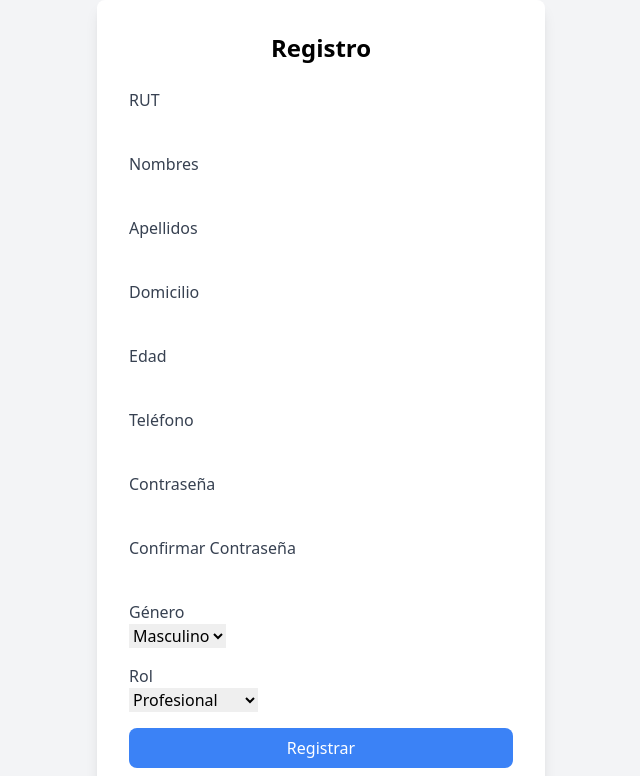
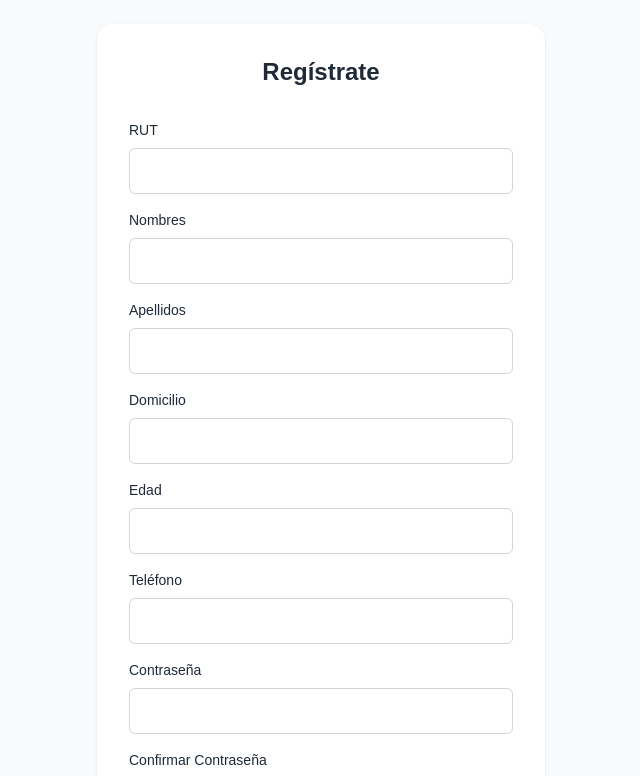
Before and after one commit to SionArancibia/TDR-Agenda, a React (Vite) app in the folder frontend/: page /signup in a window 1280 px wide. Shown: the top 776 px of the page, without its empty margins (319-959 px from the left). Built offline with nearby package versions, Linux system fonts and the light colour scheme; no server answers.

Commit message:
Mejorar registro

```diff
--- a/frontend/src/pages/Signup.tsx
+++ b/frontend/src/pages/Signup.tsx
@@ -1,172 +1,118 @@
-import React, { useState } from 'react';
-import axios from 'axios';
+import { z } from 'zod';
+import { SubmitHandler, useForm } from 'react-hook-form';
+import { zodResolver } from '@hookform/resolvers/zod';
+import useSignup from '../hooks/useSignUp';
+
+// Definición del esquema de validación con Zod
+const SignupSchema = z.object({
+    rut: z.string().min(1, 'El RUT es obligatorio'),
+    nombres: z.string().min(1, 'El nombre es obligatorio'),
+    apellidos: z.string().min(1, 'El apellido es obligatorio'),
+    domicilio: z.string().min(1, 'El domicilio es obligatorio'),
+    edad: z.number().min(1, 'La edad es obligatoria'),
+    telefono: z.number().min(1, 'El teléfono es obligatorio'),
+    contrasena: z.string().min(6, 'La contraseña debe tener al menos 6 caracteres'),
+    confirmarContrasena: z.string().min(6, 'Confirme su contraseña'),
+    gender: z.enum(['male', 'female']),
+    role: z.enum(['admin', 'professional']),
+}).refine(data => data.contrasena === data.confirmarContrasena, {
+    message: "Las contraseñas no coinciden",
+    path: ["confirmarContrasena"],
+});
+
+type SignupSchemaType = z.infer<typeof SignupSchema>;
 
 const Signup = () => {
-    const [formData, setFormData] = useState({
-        rut: '',
-        nombres: '',
-        apellidos: '',
-        domicilio: '',
-        edad: '',
-        telefono: '',
-        contrasena: '',
-        confirmContrasena: '',
-        gender: 'male',
-        role: 'professional',
-    });
+    const signup = useSignup();
 
-    const handleChange = (e: React.ChangeEvent<HTMLInputElement | HTMLSelectElement>) => {
-        setFormData({
-            ...formData,
-            [e.target.name]: e.target.value,
-        });
-    };
+    const {
+        register,
+        handleSubmit,
+        formState: { errors }
+    } = useForm<SignupSchemaType>({ resolver: zodResolver(SignupSchema) });
 
-    const handleSubmit = async (e: React.FormEvent) => {
-        e.preventDefault();
-
-        try {
-            const response = await axios.post('http://localhost:3000/api/auth/signup', formData, {
-                withCredentials: true,
-            });
-
-            console.log("User registered successfully:", response.data);
-        } catch (error: any) {
-            if (axios.isAxiosError(error)) {
-                console.error("Error during registration:", error.response?.data || error.message);
-            } else {
-                console.error("An unexpected error occurred:", error);
-            }
-        }
+    const onSubmit: SubmitHandler<SignupSchemaType> = (data) => {
+        //console.log(data);
+        signup(data);
     };
 
     return (
-        <div className="min-h-screen flex items-center justify-center bg-gray-100">
-            <div className="bg-white p-8 rounded-lg shadow-lg w-full max-w-md">
-                <h2 className="text-2xl font-bold mb-6 text-center">Registro</h2>
-                <form onSubmit={handleSubmit}>
-
-                    <div className="mb-4">
-                        <label className="block text-gray-700">RUT</label>
-                        <input
-                            type="text"
-                            name="rut"
-                            value={formData.rut}
-                            onChange={handleChange}
-                            required
-                        />
+        <div className="bg-gray-50 font-[sans-serif]">
+            <div className="min-h-screen flex flex-col items-center justify-center py-6 px-4">
+                <div className="max-w-md w-full">
+                    <div className="p-8 rounded-2xl bg-white shadow">
+                        <h2 className="text-gray-800 text-center text-2xl font-bold">Regístrate</h2>
+                        <form className="mt-8 space-y-4" onSubmit={handleSubmit(onSubmit)}>
+                            <div>
+                                <label className="text-gray-800 text-sm mb-2 block">RUT</label>
+                                <input {...register("rut")} className="w-full text-gray-800 text-sm border border-gray-300 px-4 py-3 rounded-md outline-blue-600" />
+                                {errors.rut && <span className="text-red-600">{errors.rut.message}</span>}
                             </div>
 
-                    <div className="mb-4">
-                        <label className="block text-gray-700">Nombres</label>
-                        <input
-                            type="text"
-                            name="nombres"
-                            value={formData.nombres}
-                            onChange={handleChange}
-                            required
-                        />
+                            <div>
+                                <label className="text-gray-800 text-sm mb-2 block">Nombres</label>
+                                <input {...register("nombres")} className="w-full text-gray-800 text-sm border border-gray-300 px-4 py-3 rounded-md outline-blue-600" />
+                                {errors.nombres && <span className="text-red-600">{errors.nombres.message}</span>}
                             </div>
 
-                    <div className="mb-4">
-                        <label className="block text-gray-700">Apellidos</label>
-                        <input
-                            type="text"
-                            name="apellidos"
-                            value={formData.apellidos}
-                            onChange={handleChange}
-                            required
-                        />
+                            <div>
+                                <label className="text-gray-800 text-sm mb-2 block">Apellidos</label>
+                                <input {...register("apellidos")} className="w-full text-gray-800 text-sm border border-gray-300 px-4 py-3 rounded-md outline-blue-600" />
+                                {errors.apellidos && <span className="text-red-600">{errors.apellidos.message}</span>}
                             </div>
 
-                    <div className="mb-4">
-                        <label className="block text-gray-700">Domicilio</label>
-                        <input
-                            type="text"
-                            name="domicilio"
-                            value={formData.domicilio}
-                            onChange={handleChange}
-                        />
+                            <div>
+                                <label className="text-gray-800 text-sm mb-2 block">Domicilio</label>
+                                <input {...register("domicilio")} className="w-full text-gray-800 text-sm border border-gray-300 px-4 py-3 rounded-md outline-blue-600" />
+                                {errors.domicilio && <span className="text-red-600">{errors.domicilio.message}</span>}
                             </div>
 
-                    <div className="mb-4">
-                        <label className="block text-gray-700">Edad</label>
-                        <input
-                            type="number"
-                            name="edad"
-                            value={formData.edad}
-                            onChange={handleChange}
-                            required
-                        />
+                            <div>
+                                <label className="text-gray-800 text-sm mb-2 block">Edad</label>
+                                <input {...register("edad", { valueAsNumber: true })} type="number" className="w-full text-gray-800 text-sm border border-gray-300 px-4 py-3 rounded-md outline-blue-600" />
+                                {errors.edad && <span className="text-red-600">{errors.edad.message}</span>}
                             </div>
 
-                    <div className="mb-4">
-                        <label className="block text-gray-700">Teléfono</label>
-                        <input
-                            type="tel"
-                            name="telefono"
-                            value={formData.telefono}
-                            onChange={handleChange}
-                            required
-                        />
+                            <div>
+                                <label className="text-gray-800 text-sm mb-2 block">Teléfono</label>
+                                <input {...register("telefono", { valueAsNumber: true })} type="number" className="w-full text-gray-800 text-sm border border-gray-300 px-4 py-3 rounded-md outline-blue-600" />
+                                {errors.telefono && <span className="text-red-600">{errors.telefono.message}</span>}
                             </div>
 
-                    <div className="mb-4">
-                        <label className="block text-gray-700">Contraseña</label>
-                        <input
-                            type="password"
-                            name="contrasena"
-                            value={formData.contrasena}
-                            onChange={handleChange}
-                            required
-                        />
+                            <div>
+                                <label className="text-gray-800 text-sm mb-2 block">Contraseña</label>
+                                <input {...register("contrasena")} type="password" className="w-full text-gray-800 text-sm border border-gray-300 px-4 py-3 rounded-md outline-blue-600" />
+                                {errors.contrasena && <span className="text-red-600">{errors.contrasena.message}</span>}
                             </div>
 
-                    <div className="mb-4">
-                        <label className="block text-gray-700">Confirmar Contraseña</label>
-                        <input
-                            type="password"
-                            name="confirmContrasena"
-                            value={formData.confirmContrasena}
-                            onChange={handleChange}
-                            required
-                        />
+                            <div>
+                                <label className="text-gray-800 text-sm mb-2 block">Confirmar Contraseña</label>
+                                <input {...register("confirmarContrasena")} type="password" className="w-full text-gray-800 text-sm border border-gray-300 px-4 py-3 rounded-md outline-blue-600" />
+                                {errors.confirmarContrasena && <span className="text-red-600">{errors.confirmarContrasena.message}</span>}
                             </div>
 
-                    <div className="mb-4">
-                        <label className="block text-gray-700">Género</label>
-                        <select
-                            name="gender"
-                            value={formData.gender}
-                            onChange={handleChange}
-                            required
-                            >
+                            <div>
+                                <label className="text-gray-800 text-sm mb-2 block">Género</label>
+                                <select {...register('gender')} className="w-full text-gray-800 text-sm border border-gray-300 px-4 py-3 rounded-md outline-blue-600">
                                     <option value="male">Masculino</option>
                                     <option value="female">Femenino</option>
                                 </select>
                             </div>
 
-                    <div className="mb-4">
-                        <label className="block text-gray-700">Rol</label>
-                        <select
-                            name="role"
-                            value={formData.role}
-                            onChange={handleChange}
-                            required
-                            >
-                            <option value="patient">Paciente</option>
+                            <div>
+                                <label className="text-gray-800 text-sm mb-2 block">Rol</label>
+                                <select {...register('role')} className="w-full text-gray-800 text-sm border border-gray-300 px-4 py-3 rounded-md outline-blue-600">
+                                    <option value="admin">Administrador</option>
                                     <option value="professional">Profesional</option>
-                            <option value="admin">Administrador</option>
                                 </select>
                             </div>
 
-                    <button
-                        type="submit"
-                        className="w-full bg-blue-500 text-white py-2 rounded-lg hover:bg-blue-600"
-                    >
-                        Registrar
-                    </button>
+                            <div className="!mt-8">
+                                <input type="submit" value="Registrarse" className="w-full py-3 px-4 text-sm tracking-wide rounded-lg text-white bg-blue-600 hover:bg-blue-700 focus:outline-none"/>
+                            </div>
                         </form>
+                    </div>
+                </div>
             </div>
         </div>
     );
```
Also changed, not shown: frontend/src/hooks/useSignup.tsx (added, +37 -0 lines), 1 other file (tests, documents, lock files or other folders). Lines whose indentation alone changed are shown as unchanged.
